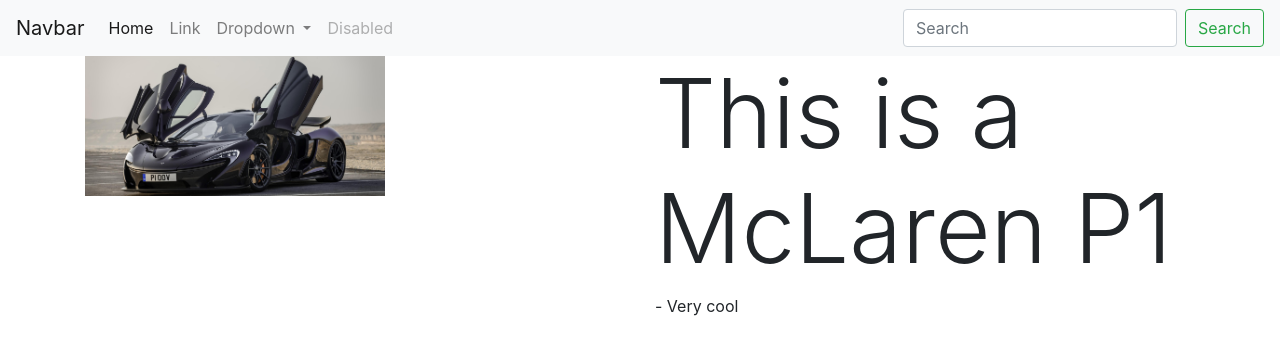
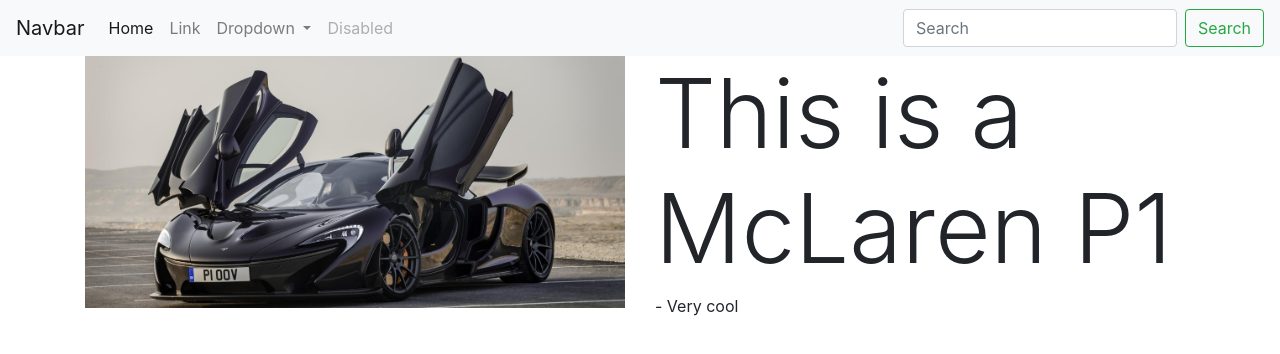
Before and after one commit to tannerhelton/FickleCultivatedOffice, a website: page public/index.html in a window 1280 px wide. Drawn offline with nearby package versions, Linux system fonts and the light colour scheme.

Commit message:
add index.css

```diff
--- /dev/null
+++ b/public/index.css
@@ -0,0 +1,3 @@
+img {
+  max-width: 100%;
+}
--- a/public/index.html
+++ b/public/index.html
@@ -7,7 +7,7 @@
 
     <!-- Bootstrap CSS -->
     <link rel="stylesheet" href="https://stackpath.bootstrapcdn.com/bootstrap/4.4.1/css/bootstrap.min.css" integrity="sha384-Vkoo8x4CGsO3+Hhxv8T/Q5PaXtkKtu6ug5TOeNV6gBiFeWPGFN9MuhOf23Q9Ifjh" crossorigin="anonymous">
-
+    <link rel="stylesheet" href="index.css">
     <title>Hello, world!</title>
   </head>
   <body>
@@ -49,7 +49,7 @@
 
 <div class="container">
   <div class="row">
-  <div class="col-md-6"><img src="mclaren.jpg" width="300"></div>
+  <div class="col-md-6"><img src="mclaren.jpg"></div>
   <div class="col-md-6">
     <h1 class="display-1">This is a McLaren P1</h1> - Very cool
   </div>
```
